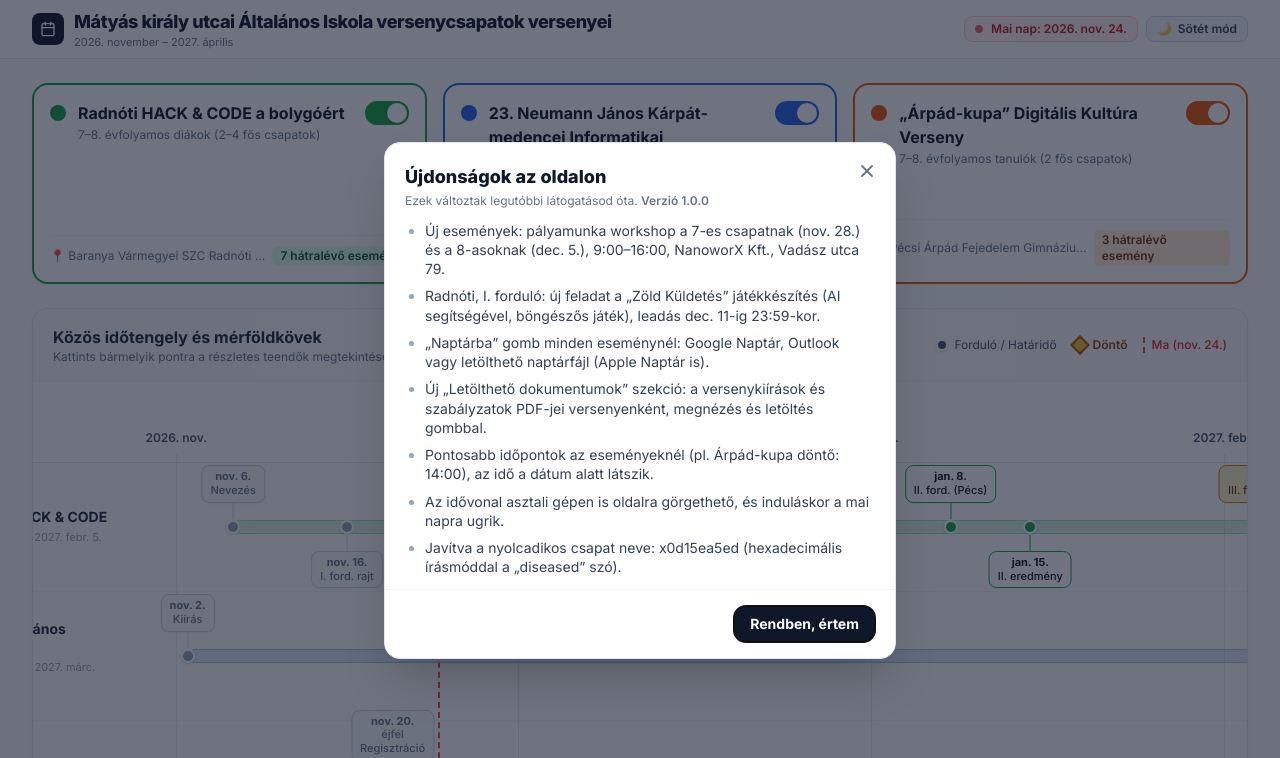
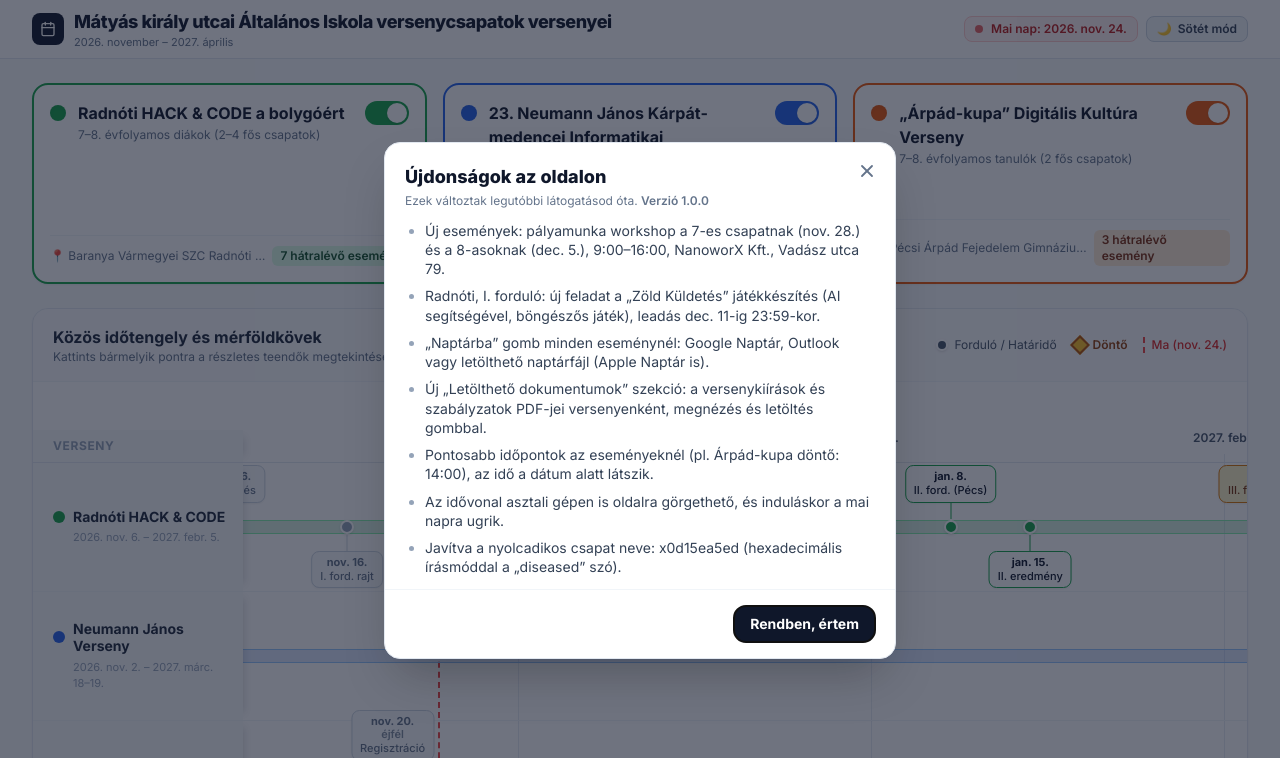
Before and after one commit to Mathias-Rex/2026-27-competitions, a plain HTML site: page index.html in a window 1280 px wide. Shown: the top 758 px of the page. Drawn offline with nearby package versions, Linux system fonts and the light colour scheme.

Commit message:
Pin competition column on desktop timeline scroll
Co-Authored-By: Claude Sonnet 5.5 <noreply@anthropic.com>

```diff
--- a/css/style.css
+++ b/css/style.css
@@ -42,6 +42,7 @@ html.dark .timeline-scroll::-webkit-scrollbar-track { background: #1e293b; }
 html.dark .timeline-scroll::-webkit-scrollbar-thumb { background: #475569; }
 html.dark .bg-white { background-color: #111827; }
 html.dark .bg-white\/80 { background-color: rgba(30, 41, 59, 0.8); }
+html.dark .lg\:bg-slate-50 { background-color: #1a2336; }
 html.dark .bg-slate-50, html.dark .bg-slate-50\/60, html.dark .bg-slate-50\/80, html.dark .bg-slate-50\/50 { background-color: #1a2336; }
 html.dark .bg-slate-100, html.dark .bg-slate-100\/70 { background-color: #1e293b; }
 html.dark .hover\:bg-slate-100:hover { background-color: #263349; }
@@ -59,8 +60,8 @@ html.dark .hover\:text-slate-900:hover { color: #f8fafc; }
 html.dark .text-emerald-700 { color: #6ee7b7; }
 html.dark .text-amber-800, html.dark .text-amber-900 { color: #fde68a; }
 html.dark .text-red-700, html.dark .text-red-600 { color: #fca5a5; }
-html.dark .border-slate-100, html.dark .divide-slate-100 > :not([hidden]) ~ :not([hidden]) { border-color: #1e293b; }
-html.dark .border-slate-200, html.dark .border-slate-200\/80, html.dark .border-slate-200\/70 { border-color: #263349; }
+html.dark .border-slate-100, html.dark .lg\:border-slate-100, html.dark .divide-slate-100 > :not([hidden]) ~ :not([hidden]) { border-color: #1e293b; }
+html.dark .border-slate-200, html.dark .lg\:border-slate-200, html.dark .border-slate-200\/80, html.dark .border-slate-200\/70 { border-color: #263349; }
 html.dark .border-slate-300 { border-color: #334155; }
 html.dark .border-slate-900, html.dark .ring-slate-900 { border-color: #e2e8f0; --tw-ring-color: #e2e8f0; }
 html.dark .border-emerald-200 { border-color: #065f46; }
--- a/js/render-timeline.js
+++ b/js/render-timeline.js
@@ -105,9 +105,9 @@ function renderTimeline() {
     // Rács fejléc (hónapok) – a piros vonal fölött jelenik meg (z-10)
     let gridHeaderHtml = `
         ${todayVisible ? `<div style="height: ${bubbleZonePx}px;"></div>` : ''}
-        <div class="grid grid-cols-[104px_1fr] lg:grid-cols-[190px_1fr] items-end pb-2 border-b border-slate-200 relative z-10">
-            <div class="text-xs font-bold uppercase tracking-wider text-slate-400 pr-3">Verseny</div>
-            <div class="relative h-6">
+        <div class="grid grid-cols-[104px_1fr] lg:grid-cols-[190px_1fr] items-end border-b border-slate-200">
+            <div class="text-xs font-bold uppercase tracking-wider text-slate-400 pb-2 pr-3 lg:-mb-px lg:border-b lg:border-slate-200 lg:sticky lg:left-0 lg:z-[60] lg:bg-slate-50 lg:shadow-[8px_0_8px_-8px_rgba(15,23,42,0.18)] lg:-ml-5 lg:pl-5 lg:self-stretch lg:flex lg:items-end">Verseny</div>
+            <div class="relative z-10 h-6 mb-2">
     `;
 
     months.forEach(m => {
@@ -157,7 +157,7 @@ function renderTimeline() {
     // Versenysávok (Sávonként egy sor)
     let rowsHtml = `<div class="divide-y divide-slate-100 relative z-10">`;
 
-    activeComps.forEach(comp => {
+    activeComps.forEach((comp, compIdx) => {
         const firstDate = comp.events[0].date;
         const lastEvent = comp.events[comp.events.length - 1];
         const lastDate = lastEvent.endDate || lastEvent.date;
@@ -167,9 +167,9 @@ function renderTimeline() {
         const barWidth = Math.max(2, endPct - startPct);
 
         rowsHtml += `
-            <div class="grid grid-cols-[104px_1fr] lg:grid-cols-[190px_1fr] items-center py-4 min-h-[128px]">
+            <div class="grid grid-cols-[104px_1fr] lg:grid-cols-[190px_1fr] items-center min-h-[128px]">
                 <!-- Bal oldali verseny név -->
-                <div class="pr-4">
+                <div class="py-4 pr-4 ${compIdx > 0 ? 'lg:-mt-px lg:border-t lg:border-slate-100' : ''} lg:sticky lg:left-0 lg:z-[60] lg:bg-slate-50 lg:shadow-[8px_0_8px_-8px_rgba(15,23,42,0.18)] lg:-ml-5 lg:pl-5 lg:self-stretch lg:flex lg:flex-col lg:justify-center">
                     <div class="flex items-center gap-2">
                         <span class="w-3 h-3 rounded-full shrink-0" style="background-color: ${cc(comp, 'color')};"></span>
                         <span class="font-bold text-sm text-slate-800 leading-tight">${comp.shortName}</span>
@@ -180,7 +180,7 @@ function renderTimeline() {
                 </div>
 
                 <!-- Jobb oldali idővonal sáv -->
-                <div class="relative h-24 flex items-center">
+                <div class="relative h-24 my-4 flex items-center">
                     <!-- Háttér sáv (teljes időtartam) -->
                     <div class="absolute h-3.5 rounded-full transition-all"
                         style="left: ${startPct}%; width: ${barWidth}%; background-color: ${cc(comp, 'bgBar')}; border: 1px solid ${cc(comp, 'borderColor')};">
```
